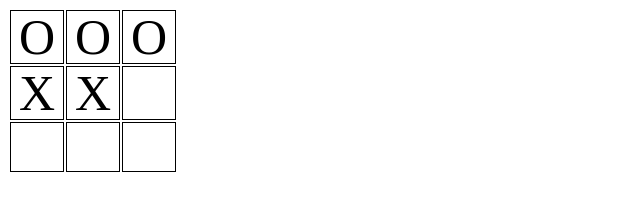
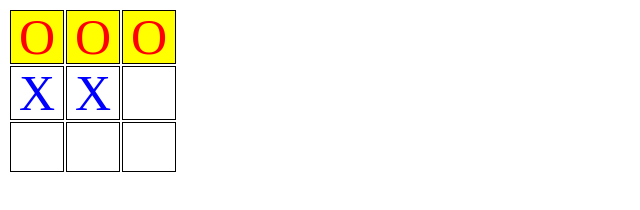
Before and after one commit to SASC-Denver/artem-chess, a website: page index.html in a window 1280 px wide. Shown: the whole page, without its empty margins (0-640 px from the left). Drawn offline with Linux system fonts and the light colour scheme.

Commit message:
2 files modified

```diff
--- a/index.html
+++ b/index.html
@@ -7,16 +7,25 @@
     text-align: center;
     width: 50px;
   }
+  .O {
+    color: red;
+  }
+  .X {
+    color: blue;
+  }
+  .won {
+    background-color: yellow;
+  }
 </style>
 <table>
 	<tr>
-		<td class="O">
+		<td class="O won">
       O
 		</td>
-		<td class="O">
+		<td class="O won">
       O
 		</td>
-		<td class="O">
+		<td class="O won">
       O
 		</td>
 	</tr>
--- a/index.ts
+++ b/index.ts
@@ -1 +1 @@
-// alert('Hello World!');
+alert('Hello World!');
```
